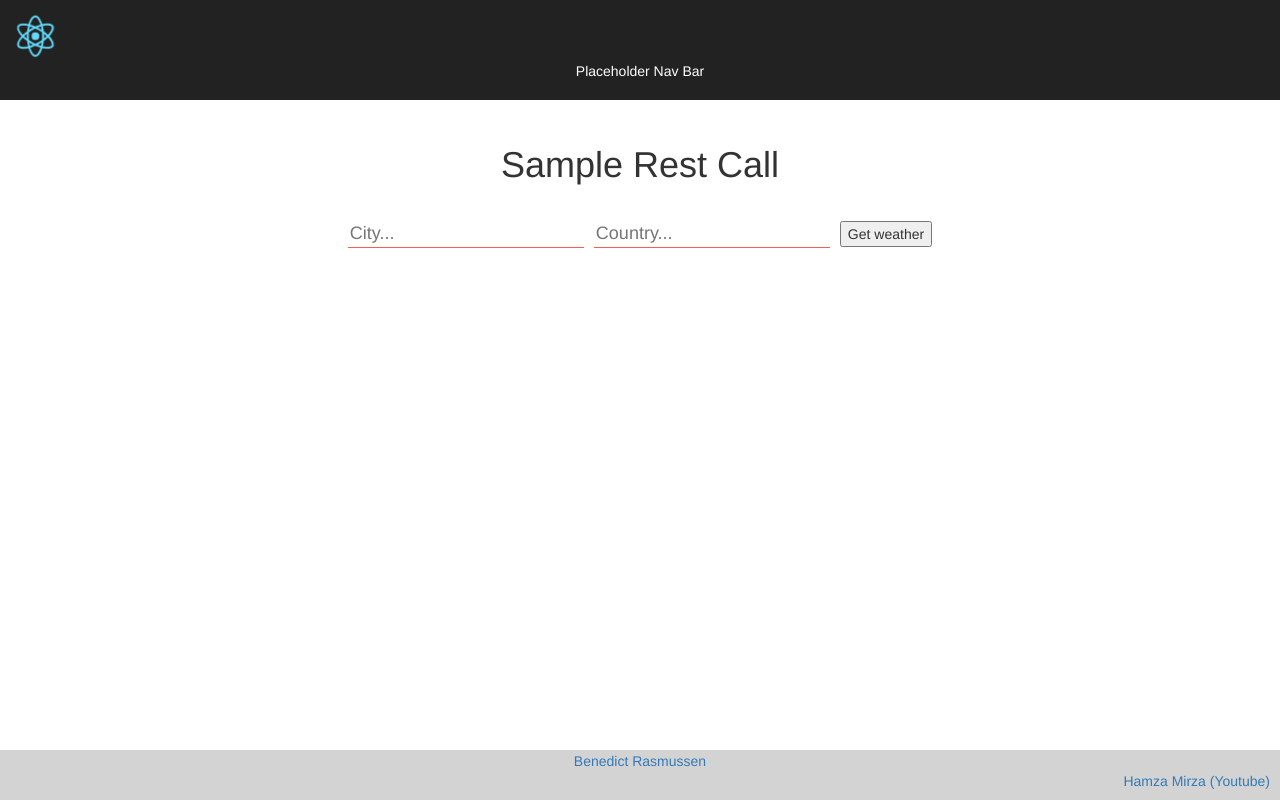
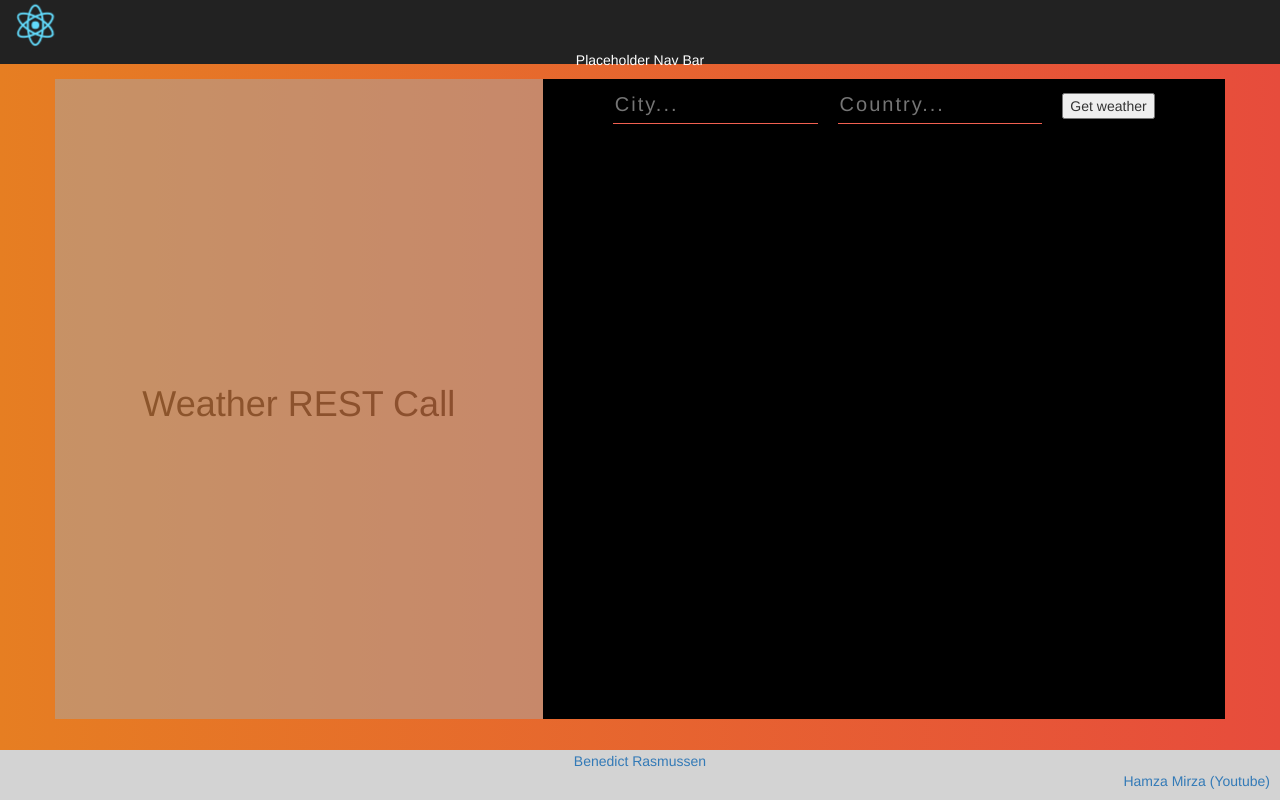
Before and after one commit to BenedictRasmussen/react-sample, a React (Create React App) app: page / in a window 1280 px wide. Built offline with nearby package versions, Linux system fonts and the light colour scheme.

Commit message:
Massive CSS improvements

```diff
--- a/src/App.js
+++ b/src/App.js
@@ -49,9 +49,16 @@ class App extends Component {
 
   render() {
     return (
-      <div className="App">
+        <div className="Wrapper">
+          <div className="app-header">
             <Header />
+          </div>
+          <div className="container">
+            <div className="row">
+              <div className="col-xs-5 title-container">
                 <Title />
+              </div>
+              <div className="col-xs-7 form-container">
                 <Form getWeather={this.getWeather} />
                 <Weather
                   temperature={this.state.temperature}
@@ -61,8 +68,10 @@ class App extends Component {
                   description={this.state.description}
                   error={this.state.error}
                 />
-
+              </div>
+            </div>
             <Footer />
+          </div>
       </div>
     );
   }
--- a/src/components/Header.js
+++ b/src/components/Header.js
@@ -4,7 +4,7 @@ import logo from '../resources/images/logo.svg';
 import NavBar from './NavBar'
 
 const Header = () => (
-  <header className="App-header">
+  <header>
     <img src={logo} className="App-logo" alt="logo" />
     <NavBar />
   </header>
--- a/src/components/Title.js
+++ b/src/components/Title.js
@@ -1,9 +1,7 @@
 import React from "react";
 
 const Titles = () => (
-  <div className='PageHeader'>
-    <h1>Sample Rest Call</h1>
-  </div>
+  <h1>Weather REST Call</h1>
 )
 
 export default Titles;
--- a/src/resources/css/App.css
+++ b/src/resources/css/App.css
@@ -1,22 +1,13 @@
-.App {
- text-align: center;
-}
-
 .App-logo {
   float: left;
   animation: App-logo-spin infinite 20s linear;
   height: 50px;
 }
 
-.App-header {
+.app-header {
   background-color: #222;
-  height: 100px;
-  padding-top: .75em;
+  height: 8vh;
   color: white;
-}
-
-.Nav-bar {
-  padding-top: 50px;
 }
 
 .App-intro {
@@ -28,19 +19,49 @@
   to { transform: rotate(360deg); }
 }
 
-.PageHeader {
+.Nav-bar {
+  padding-top: 50px;
+}
+
+.Wrapper {
+  background: linear-gradient(to right, #e67e22, #e74c3c);
+  height: 100vh;
   text-align: center;
+}
+
+.title-container {
+  height: 80vh;
+  justify-content: center;
+  align-items: center;
+  display: flex;
+  opacity: .5;
+  background-color: #a8a8a8;
   padding: 10px 0px 10px 0px;
   margin: 15px 0px 15px 0px;
 }
 
-.LocInput {
+.form-container {
+  height: 80vh;
+  padding: 10px 0px 10px 0px;
+  margin: 15px 0px 15px 0px;
+  background-color: #000000;
+}
+
+input[type="text"] {
+  background-color: transparent;
   border: 0;
   border-bottom: solid 1px #f16051;
-  margin-right: 10px;
-  font-size: 18px;
+  width: 30%;
+  padding-bottom: 4px;
+  color: #fff !important;
+  font-weight: lighter;
+  letter-spacing: 2px;
+  margin-bottom: 30px;
+  margin-right: 20px;
+  font-size: 20px;
 }
 
 .footer {
+  height: 5vh;
   background-color: #D3D3D3;
 }
```
Lines whose indentation alone changed are shown as unchanged.
